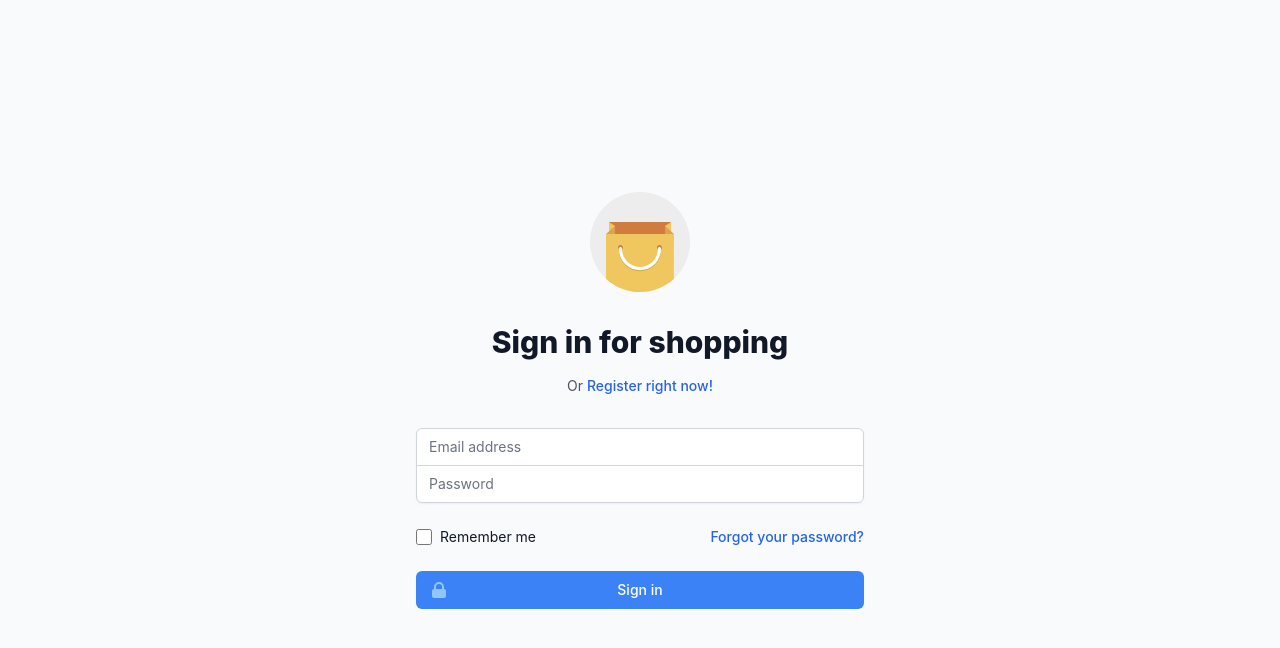
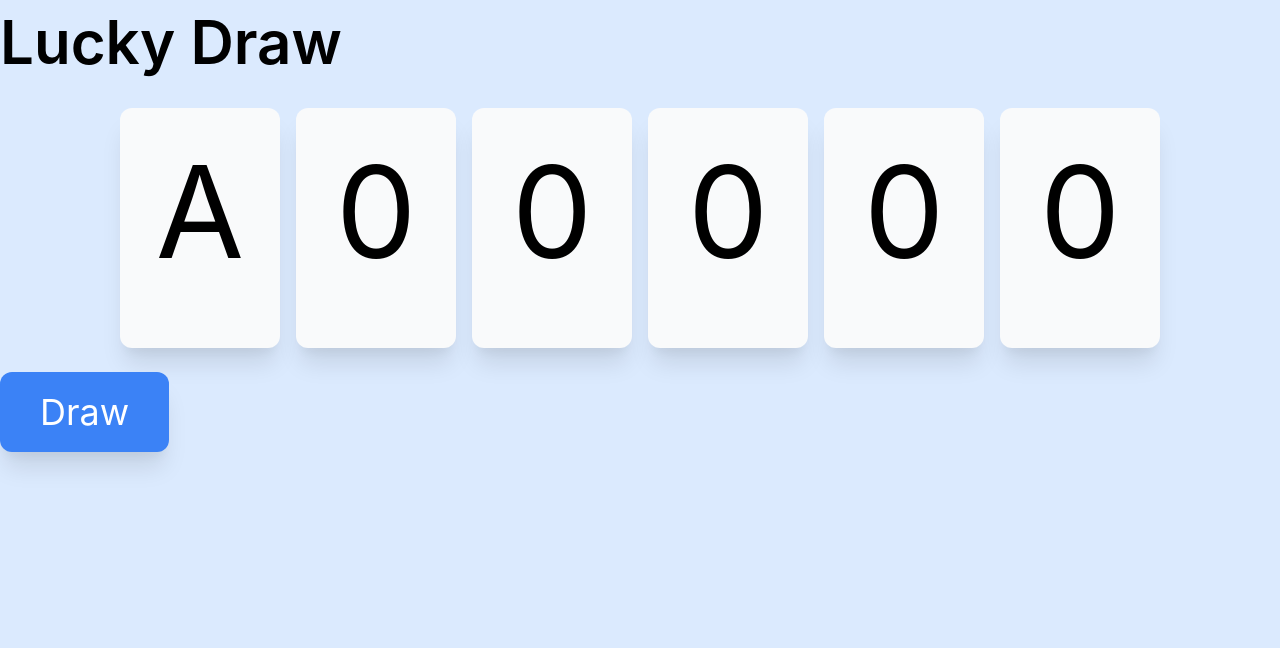
Before and after one commit to GaryChung34/tailwind-style, a React (Create React App) app: page /luckyDraw in a window 1280 px wide. Before the commit this address led to /. Shown: the top 648 px of the page. Built offline with nearby package versions, Linux system fonts and the light colour scheme.

Commit message:
add fight club hand logo in test home page.

```diff
--- a/src/App.js
+++ b/src/App.js
@@ -4,6 +4,8 @@ import { BrowserRouter as Router,
 
 import Page1 from './screen/page1.js'
 import Page0 from './screen/page0.js'
+import TestHome from './screen/testHome.js'
+import LuckyDraw from './screen/luckyDraw.js'
 
 
 function App() {
@@ -12,6 +14,8 @@ function App() {
 			<Switch>
 				<Link exact path='/page1' component={Page1} />
 				<Link exact path='/' component={Page0} />
+				<Link exact path='/testHome' component={TestHome} />
+				<Link exact path='/luckyDraw' component={LuckyDraw} />
 				<Redirect to='/' />
 			</Switch>
 		</Router>
--- /dev/null
+++ b/src/screen/luckyDraw.js
@@ -0,0 +1,48 @@
+import React, { useState } from 'react'
+
+var myArray = ['A00001', 'A06666', 'A06571', 'A07104', 'A12345'];
+
+function LuckyDraw() {
+
+	const [ result, setResult ] = useState('A00000')
+	const [ empty , setEmpty ] = useState(false)
+
+	function draw() {
+		if (myArray.length !== 0) {
+			let x = Math.round((myArray.length - 1)*Math.random())
+			setResult(myArray[x])
+			myArray.splice(x, 1)
+			console.log(myArray)
+		} else {
+			setEmpty(true)
+		}
+	}
+
+	return (
+		<div className='bg-blue-100 min-h-screen'>
+			<div className='container mx-auto'>
+				<div className='h-1/2 mx-auto'>
+					<h1 className='text-6xl'>Lucky Draw</h1>
+					<br/>
+					{empty && <h1 className='text-red-500'>This is the last person!</h1>}
+					<div className='flex justify-center gap-4'>
+						<div className='bg-gray-50 text-9xl pt-10 text-center w-40 h-60 shadow-xl rounded-xl'>{result[0]}</div>
+						<div className='bg-gray-50 text-9xl pt-10 text-center w-40 h-60 shadow-xl rounded-xl'>{result[1]}</div>
+						<div className='bg-gray-50 text-9xl pt-10 text-center w-40 h-60 shadow-xl rounded-xl'>{result[2]}</div>
+						<div className='bg-gray-50 text-9xl pt-10 text-center w-40 h-60 shadow-xl rounded-xl'>{result[3]}</div>
+						<div className='bg-gray-50 text-9xl pt-10 text-center w-40 h-60 shadow-xl rounded-xl'>{result[4]}</div>
+						<div className='bg-gray-50 text-9xl pt-10 text-center w-40 h-60 shadow-xl rounded-xl'>{result[5]}</div>
+					</div>
+					<br/>
+					<div className='min-h-5'></div>
+					<button className='py-5 px-10 bg-blue-500 shadow-xl rounded-xl text-white text-4xl mx-auto hover:bg-blue-700'
+						onClick={draw}>
+						Draw
+					</button>
+				</div>
+			</div>
+		</div>
+	)
+}
+
+export default LuckyDraw
--- /dev/null
+++ b/src/screen/testHome.js
@@ -0,0 +1,15 @@
+import React from 'react';
+
+function TestHome() {
+	return(
+		<div className='bg-gray-100 min-h-screen'>
+			<img src='/img/fight_club_soap.png' alt='fight_club_soap.png'
+				className='w-1/5 float-left'/>
+			<div className='container mx-auto'>
+				<h1>Hello World! This is test home.</h1>
+			</div>
+		</div>
+	)
+}
+
+export default TestHome
```
Also changed, not shown: public/img/fight_club_soap.png (added).
